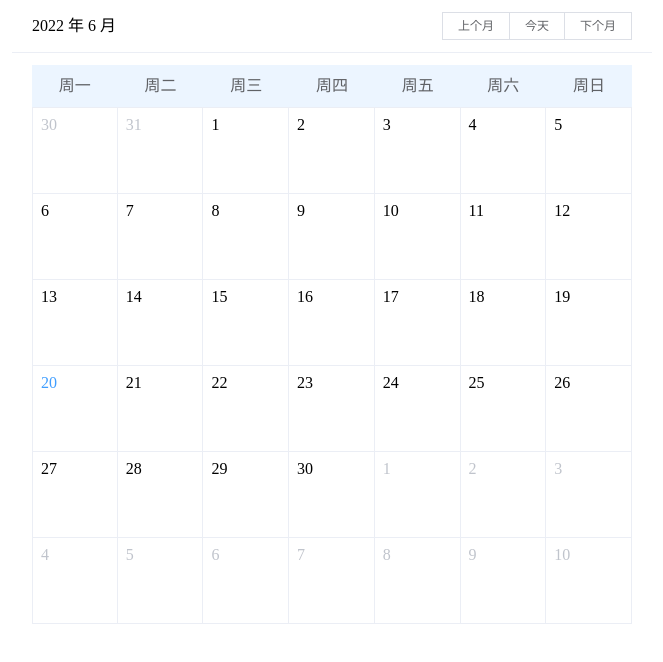
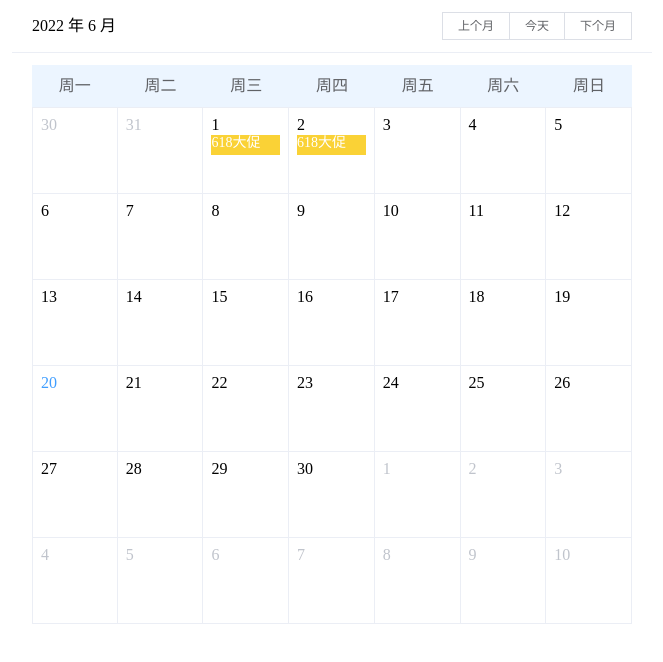
Before and after one commit to snail-lu/portfolio-vue, a Vue app: page /test in a window 1280 px wide. Shown: the top 662 px of the page, without its empty margins (308-971 px from the left). Built offline with nearby package versions, Linux system fonts and the light colour scheme; what v-clipboard, vue-simple-uploader would draw is missing.

Commit message:
促销数据模拟渲染

```diff
--- a/src/components/Calendar/date-table.vue
+++ b/src/components/Calendar/date-table.vue
@@ -14,6 +14,9 @@
                 <td v-for="(cell, key) in row" :key="key" :class="getCellClass(cell)">
                     <div class="calendar-day">
                         <span>{{ cell.text }}</span>
+                        <div v-for="(schedule, idx) in scheduleList[index]" :key="idx">
+                            <div class="schedule-placeholder" v-if="schedule[key]">{{ schedule[key].title }}</div>
+                        </div>
                     </div>
                 </td>
             </tr>
@@ -25,14 +28,42 @@ import { getMonthDays, getFirstDayOfMonth, getPrevMonthLastDays, rangeArr, dateF
 
 export default {
     props: {
-        date: Date
+        date: Date,
+        schedule: Array
     },
 
     inject: ['Calendar'],
 
     data() {
         return {
-            weekDays: ['周一', '周二', '周三', '周四', '周五', '周六', '周日']
+            weekDays: ['周一', '周二', '周三', '周四', '周五', '周六', '周日'],
+            scheduleList: [
+                [
+                    [
+                        null,
+                        null,
+                        {
+                            title: '618大促',
+                            id: 1,
+                            isStart: true
+                        },
+                        {
+                            title: '618大促',
+                            id: 1,
+                            isStart: false
+                        },
+                        null,
+                        null,
+                        null
+                    ]
+                ],
+                [[]],
+                [[]],
+                [[]],
+                [[]],
+                [[]],
+                [[]]
+            ]
         }
     },
 
@@ -54,7 +85,6 @@ export default {
             const classes = [type]
             if (type === 'current') {
                 const date = this.getFormateDate(text, type)
-                console.log(date, 'date')
                 if (date === this.formatedToday) {
                     classes.push('is-today')
                 }
@@ -69,21 +99,6 @@ export default {
                 return days.slice(start, start + 7)
             })
         }
-
-        // cellRenderProxy({ text, type }) {
-        //     // let render = this.Calendar.$scopedSlots.dateCell
-        //     // if (!render) return <span>{text}</span>
-
-        //     const day = this.getFormateDate(text, type)
-        //     const date = new Date(day)
-        //     const data = {
-        //         isSelected: this.selectedDay === day,
-        //         type: `${type}-month`,
-        //         day
-        //     }
-        //     console.log(data, 'data')
-        //     // return render({ date, data })
-        // }
     },
 
     computed: {
@@ -109,31 +124,44 @@ export default {
         formatedToday() {
             return this.Calendar.formatedToday
         },
+
         // 行数据
         rows() {
+            const { date, schedule } = this
             let days = []
 
-            const date = this.date
             // 计算当前月份第一天是周几
             let firstDay = getFirstDayOfMonth(date)
             firstDay = firstDay === 0 ? 7 : firstDay
             // 截取获取上月尾部天数，组装数据
             const prevMonthDays = getPrevMonthLastDays(date, firstDay - 1).map((day) => ({
+                formatedDate: this.getFormateDate(day, 'prev'),
                 text: day,
                 type: 'prev'
             }))
             // 本月天数，组装天数
             const currentMonthDays = getMonthDays(date).map((day) => ({
+                formatedDate: this.getFormateDate(day, 'current'),
                 text: day,
                 type: 'current'
             }))
             days = [...prevMonthDays, ...currentMonthDays]
             // 截取下个月头部天数，组装数据，总共显示42天
-            const nextMonthDays = rangeArr(42 - days.length).map((_, index) => ({
-                text: index + 1,
+            const nextMonthDays = rangeArr(42 - days.length).map((text) => ({
+                formatedDate: this.getFormateDate(text, 'next'),
+                text,
                 type: 'next'
             }))
             days = days.concat(nextMonthDays)
+
+            // 促销数据组装进日期数据中
+            // if (schedule && schedule.length > 0) {
+            //     schedule.forEach(s => {
+            //         days.forEach(day => {
+
+            //         })
+            //     })
+            // }
 
             // 转换成二维数组形式
             return this.toNestedArr(days)
@@ -186,6 +214,14 @@ export default {
     box-sizing: border-box;
     padding: 8px;
     height: 85px;
+
+    .schedule-placeholder {
+        width: 100%;
+        height: 20px;
+        background-color: rgba(250, 210, 51, 0.985);
+        color: #fff;
+        font-size: 14px;
+    }
 }
 .calendar-table .calendar-day:hover {
     cursor: pointer;
--- a/src/components/Calendar/index.vue
+++ b/src/components/Calendar/index.vue
@@ -11,7 +11,7 @@
             </div>
         </div>
         <div class="calendar__body">
-            <date-table :date="date" />
+            <date-table :date="date" :schedule="schedule" />
         </div>
     </div>
 </template>
@@ -24,6 +24,9 @@ export default {
     name: 'Calendar',
     components: {
         DateTable
+    },
+    props: {
+        schedule: Array
     },
 
     provide() {
--- a/src/views/test/index.vue
+++ b/src/views/test/index.vue
@@ -1,6 +1,6 @@
 <template>
     <div class="test-container">
-        <Calendar />
+        <Calendar :schedule="schedule" />
     </div>
 </template>
 
@@ -11,7 +11,22 @@ export default {
         Calendar
     },
     data() {
-        return {}
+        return {
+            schedule: [
+                {
+                    title: '618大促',
+                    start: '2022-06-01',
+                    end: '2022-06-21',
+                    id: 1
+                },
+                {
+                    title: '日常促销',
+                    start: '2022-06-05',
+                    end: '2022-06-07',
+                    id: 2
+                }
+            ]
+        }
     }
 }
 </script>
```
